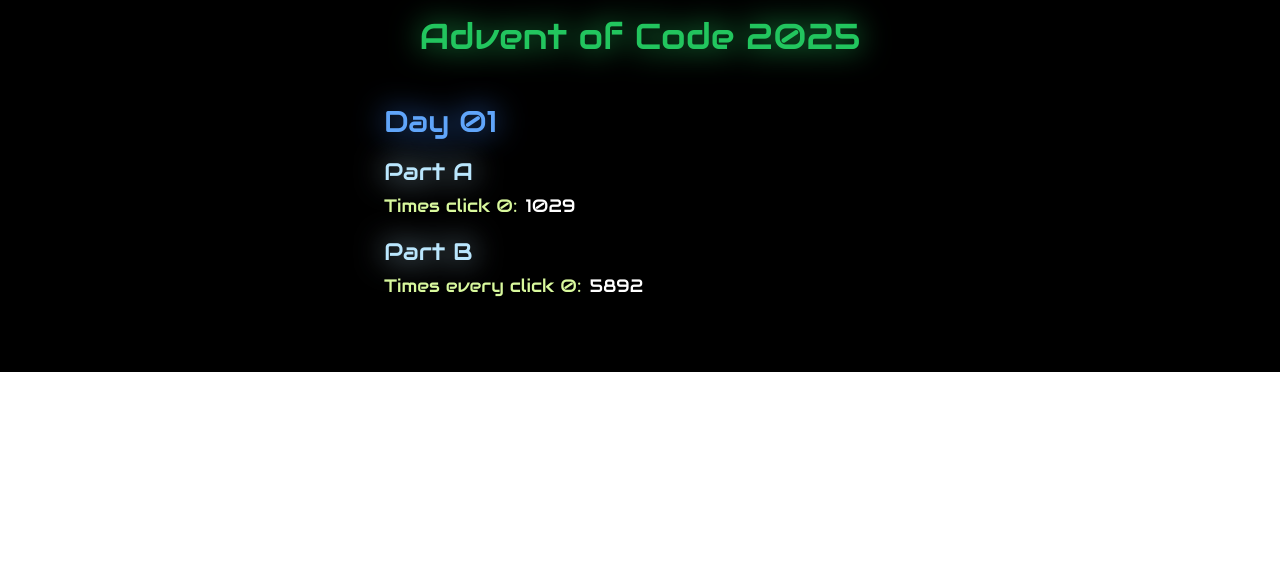
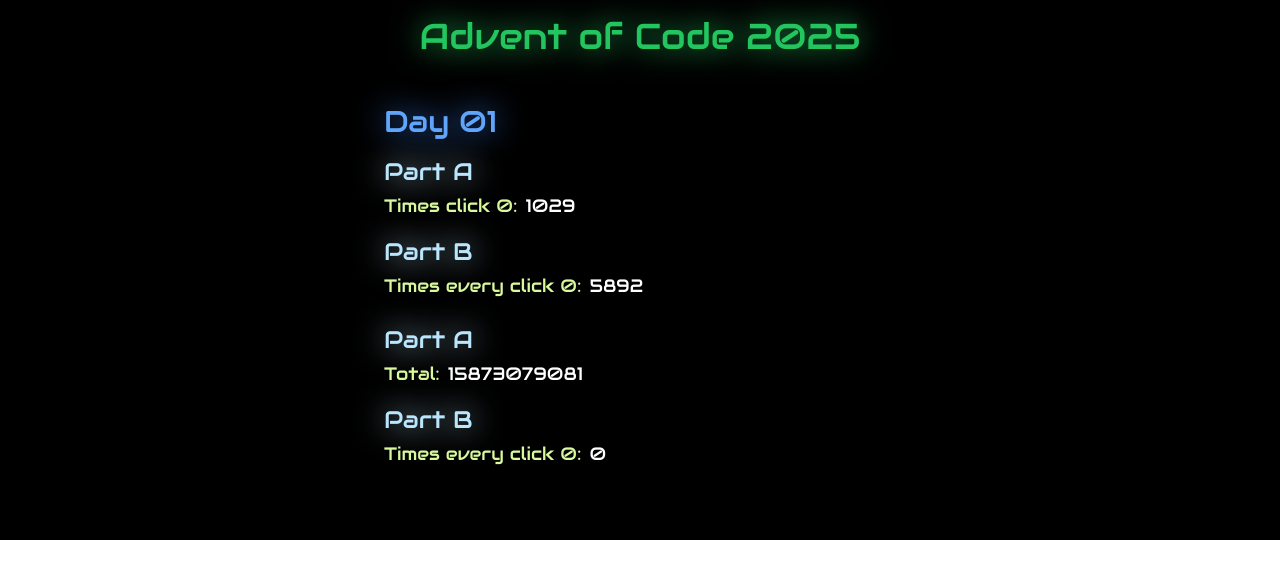
Before and after one commit to jackfalcone/aoc25, a React (Create React App) app: page / in a window 1280 px wide. Shown: the top 578 px of the page. Built offline with nearby package versions, Linux system fonts and the light colour scheme.

Commit message:
Solve Day 02 A

```diff
--- a/src/App.js
+++ b/src/App.js
@@ -1,5 +1,6 @@
 import Day from './components/Day';
 import Day01 from './components/Day01';
+import Day02 from './components/Day02';
 
 function App() {
   return (
@@ -8,6 +9,7 @@ function App() {
         <h1 className="mb-4 text-4xl text-green-500 text-center font-Audiowide drop-shadow-[0_0_15px_rgba(34,197,94,0.9)]">Advent of Code 2025</h1>
         <Day dayNum="01" />
         <Day01 />
+        <Day02 />
       </div>
     </div>
   );
--- /dev/null
+++ b/src/components/Day02.js
@@ -0,0 +1,61 @@
+import { useState, useEffect } from 'react';
+import Part from './Part';
+import Solution from './Solution';
+
+const Day02 = () => {
+    const [linesArr, setLinesArr] = useState([]);
+    const [dupliArr, setDupliArr] = useState([]);
+    const [total, setTotal] = useState(0);
+
+    useEffect(() => {
+        fetch('/resources/day02.txt')
+            .then(response => response.text())
+            .then(data => {
+                const lines = data
+                    .split(',')
+                    .map(line => line.trim())
+                    .filter(line => line.length > 0);
+                setLinesArr(lines);
+            })
+            .catch(error => {
+                console.error(error);
+            })
+    }, [])
+
+    const checkDupli = id => /^(\d+)\1$/.test(String(id));
+
+    useEffect(() => {
+        if (linesArr.length > 0) {
+            const dupli= []
+
+            linesArr.forEach(line => {
+                const [start, end] = line.split('-').map(Number);
+
+                for (let i = start; i <= end; i++) {
+                    if (checkDupli(i)) {
+                        dupli.push(i);
+                    }
+                }
+
+                setDupliArr(dupli);
+            })
+        }
+    }, [linesArr])
+
+    useEffect(() => {
+        if (dupliArr.length > 0) {
+            setTotal(dupliArr.reduce((a, b) => a + b, 0));
+        }
+    }, [dupliArr])
+
+    return (
+        <div>
+            <Part partLetter="A" />
+            <Solution solutionText="Total" solutionValue={total} />
+            <Part partLetter="B" />
+            <Solution solutionText="Times every click 0" solutionValue={'0'} />
+        </div>
+    )
+}
+
+export default Day02;
```
Also changed, not shown: public/resources/day02.txt (added).
